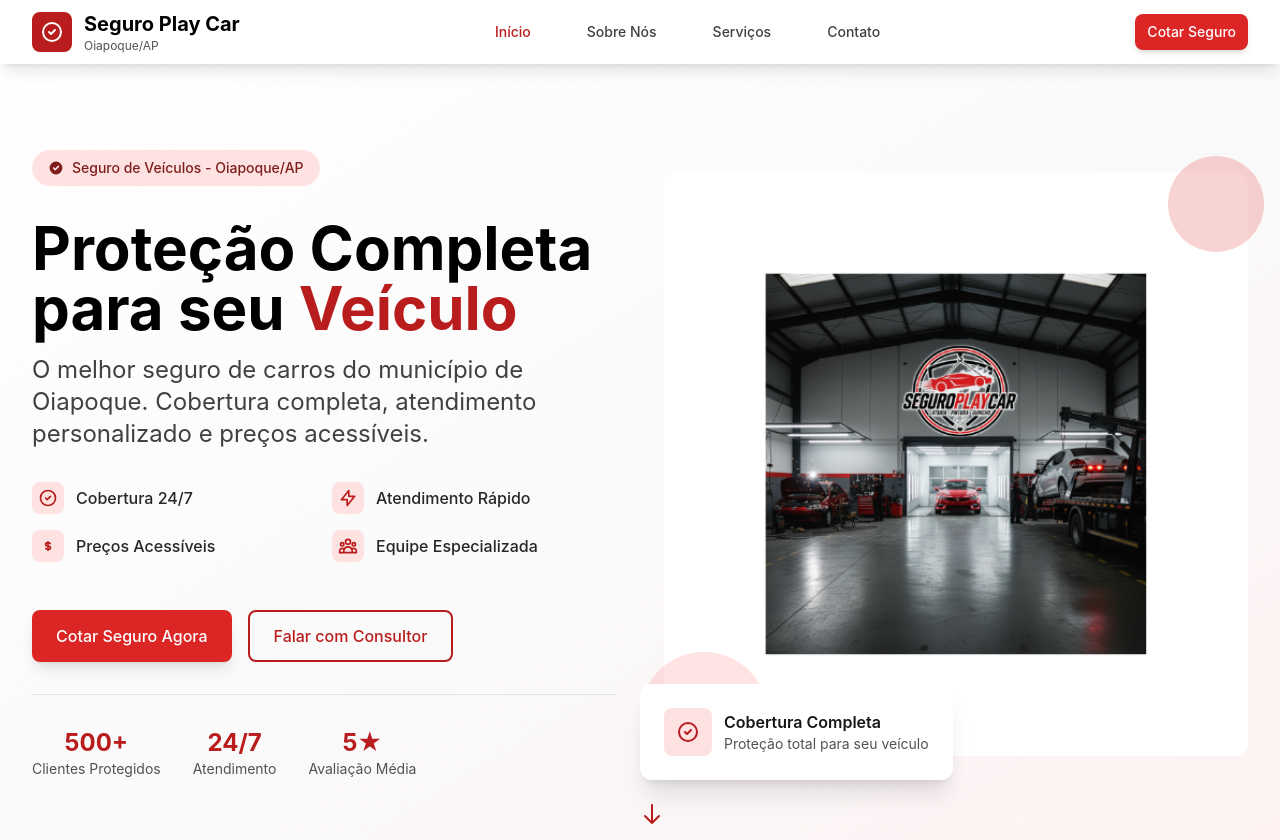
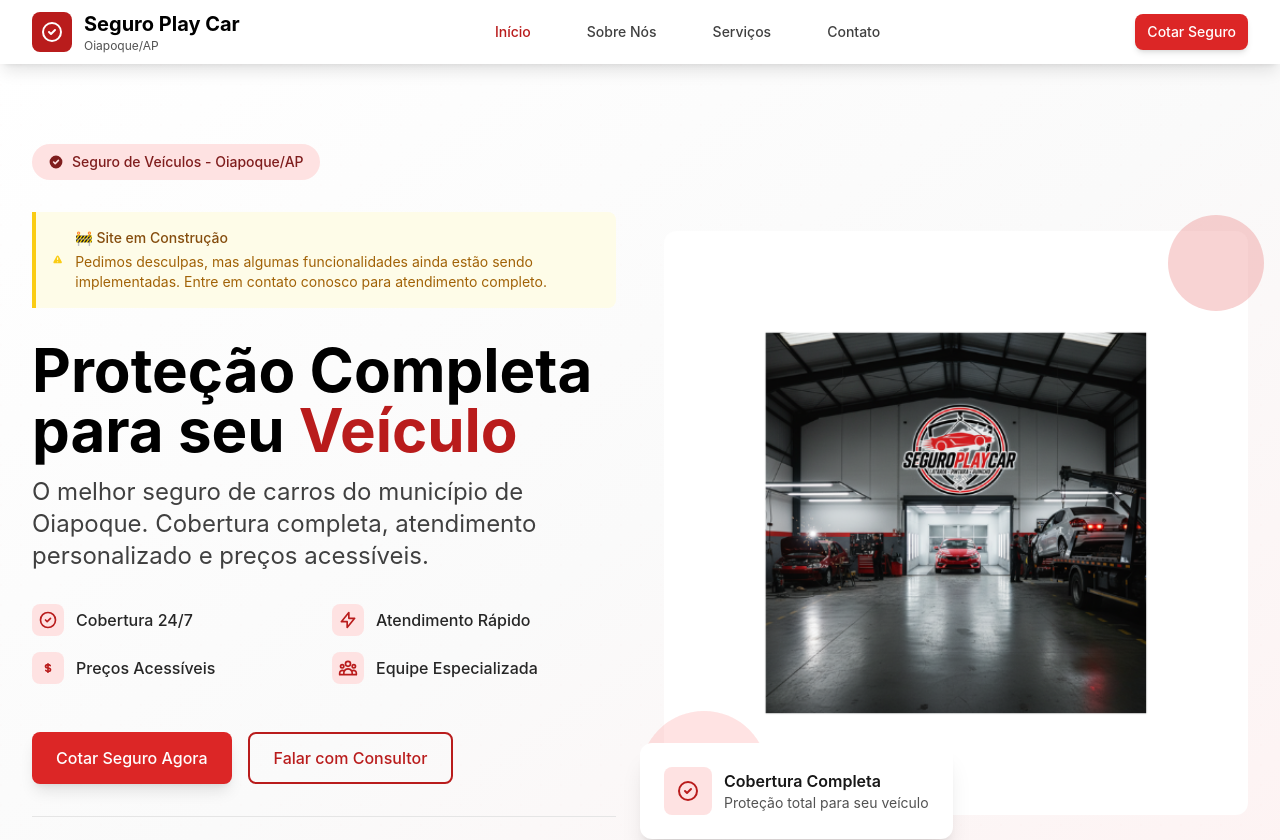
Before and after one commit to Edgar-Melo/seguroplaycar, a Nuxt app: page / in a window 1280 px wide. Shown: the top 840 px of the page. Built offline with nearby package versions, Linux system fonts and the light colour scheme.

Commit message:
Adicionar aviso de site em construção na seção hero

```diff
--- a/app/components/HeroSection.vue
+++ b/app/components/HeroSection.vue
@@ -15,6 +15,23 @@
               <path fill-rule="evenodd" d="M10 18a8 8 0 100-16 8 8 0 000 16zm3.707-9.293a1 1 0 00-1.414-1.414L9 10.586 7.707 9.293a1 1 0 00-1.414 1.414l2 2a1 1 0 001.414 0l4-4z" clip-rule="evenodd" />
             </svg>
             Seguro de Veículos - Oiapoque/AP
+          </div>
+
+          <!-- Aviso Site em Construção -->
+          <div class="bg-yellow-50 border-l-4 border-yellow-400 p-4 rounded-r-lg">
+            <div class="flex items-center">
+              <svg class="w-5 h-5 text-yellow-400 mr-3" fill="currentColor" viewBox="0 0 20 20">
+                <path fill-rule="evenodd" d="M8.257 3.099c.765-1.36 2.722-1.36 3.486 0l5.58 9.92c.75 1.334-.213 2.98-1.742 2.98H4.42c-1.53 0-2.493-1.646-1.743-2.98l5.58-9.92zM11 13a1 1 0 11-2 0 1 1 0 012 0zm-1-8a1 1 0 00-1 1v3a1 1 0 002 0V6a1 1 0 00-1-1z" clip-rule="evenodd" />
+              </svg>
+              <div>
+                <p class="text-sm font-medium text-yellow-800">
+                  🚧 Site em Construção
+                </p>
+                <p class="text-sm text-yellow-700 mt-1">
+                  Pedimos desculpas, mas algumas funcionalidades ainda estão sendo implementadas. Entre em contato conosco para atendimento completo.
+                </p>
+              </div>
+            </div>
           </div>
 
           <!-- Título Principal -->
```
